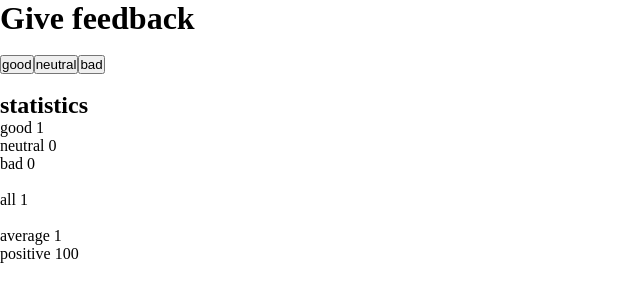
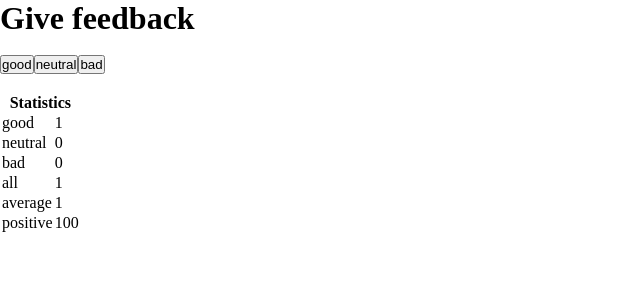
Before and after one commit to AnoopLamba/fullstackopen, a React (Vite) app in the folder part1/: page / in a window 1280 px wide. Both pictures are taken after a click on the button "good". Shown: the top 302 px of the page, without its empty margins (0-640 px from the left). Built offline with nearby package versions, Linux system fonts and the light colour scheme.

Commit message:
added unicafe 6

```diff
--- a/part1/src/App.jsx
+++ b/part1/src/App.jsx
@@ -2,11 +2,13 @@ import { useState } from "react";
 
 const StatisticLine = (props) => {
   const { value, text } = props;
+  const formattedValue = parseFloat(value.toFixed(2));
 
   return (
-    <p>
-      {text} {value}
-    </p>
+    <tr>
+      <td>{text}</td>
+      <td>{formattedValue}</td>
+    </tr>
   );
 };
 
@@ -16,16 +18,21 @@ const Statistics = (props) => {
   if (all) {
     return (
       <>
-        <h2>statistics</h2>
+        <table>
+          <thead>
+            <tr>
+              <th colSpan={2}>Statistics</th>
+            </tr>
+          </thead>
+          <tbody>
             <StatisticLine text="good" value={good} />
             <StatisticLine text="neutral" value={neutral} />
             <StatisticLine text="bad" value={bad} />
-        <br />
             <StatisticLine text="all" value={all} />
-        <br />
             <StatisticLine text="average" value={average} />
             <StatisticLine text="positive" value={positive} />
-        <br />
+          </tbody>
+        </table>
       </>
     );
   }
```
Lines whose indentation alone changed are shown as unchanged.
